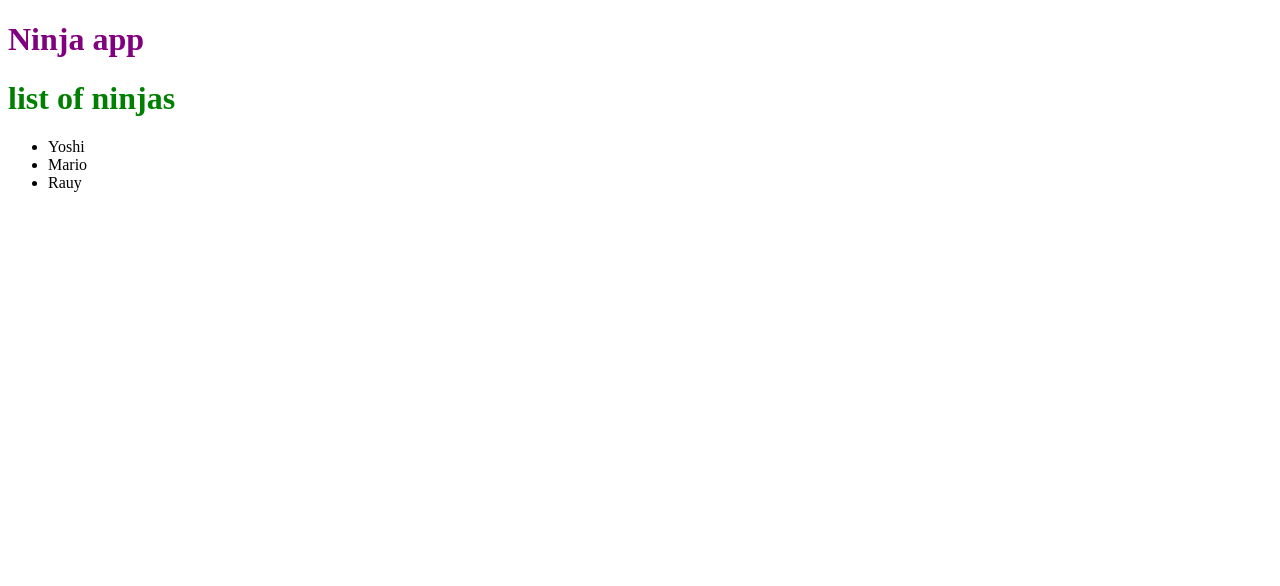
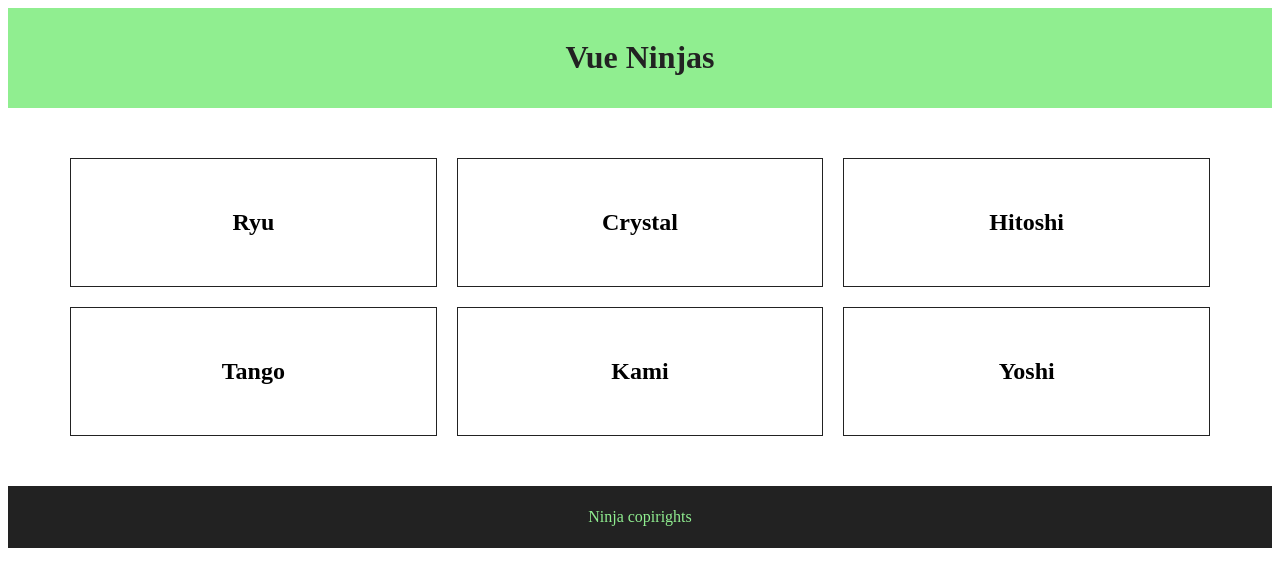
Before and after one commit to shengo333/vuejs2-tut, a Vue app: page / in a window 1280 px wide. Shown: the top 586 px of the page. Built offline with nearby package versions, Linux system fonts and the light colour scheme.

Commit message:
more components

```diff
--- a/src/App.vue
+++ b/src/App.vue
@@ -1,22 +1,28 @@
 <template>
   <div>
-    <h1>{{title}}</h1>
-    <ninjas></ninjas>
+    <Header />
+    <Ninjas />
+    <Footer />
+
   </div>
 </template>
 
 <script>
 
-import ninjas from './assets/NetNinjas.vue'
+import Header from './components/Header.vue'
+import Footer from './components/footer.vue'
+import Ninjas from './components/Ninjas.vue'
 
 
 export default {
     components:{
-        'ninjas': ninjas
+         Header,
+         Footer,
+         Ninjas,
     },
   data(){
     return{
-      title: 'Ninja app'
+
     }
   }
 }
--- /dev/null
+++ b/src/components/Header.vue
@@ -0,0 +1,28 @@
+<template>
+  <header>
+      <h1>{{title}}</h1>
+  </header>
+</template>
+
+<script>
+export default {
+    data(){
+        return{
+            title: 'Vue Ninjas'
+        }
+    }
+}
+</script>
+
+<style scoped>
+
+header{
+    background: lightgreen;
+    padding: 10px;
+}
+h1{
+    color: #222;
+    text-align: center;
+}
+
+</style>
--- /dev/null
+++ b/src/components/Ninjas.vue
@@ -0,0 +1,53 @@
+<template>
+    <div id="ninjas">
+        <ul>
+            <li v-for="ninja in ninjas" :key="ninja" @click="ninja.show=!ninja.show">
+                <h2>{{ninja.name}}</h2>
+                <h3 v-show="ninja.show">{{ninja.speciality}}</h3>
+            </li>
+        </ul>
+    </div>
+</template>
+
+<script>
+export default {
+    data(){
+        return{
+            ninjas: [
+                {name: 'Ryu', speciality: 'Vue Components', show: false},
+                {name: 'Crystal', speciality: 'HTML Wizardry', show: false},
+                {name: 'Hitoshi', speciality: 'Click Events', show: false},
+                {name: 'Tango', speciality: 'Conditionals', show: false},
+                {name: 'Kami', speciality: 'Webpack', show: false},
+                {name: 'Yoshi', speciality: 'Data Diggin', show: false}
+            ]
+        }
+    }
+}
+</script>
+
+<style scoped>
+
+#ninjas{
+    width: 100%;
+    max-width: 1200px;
+    margin: 40px auto;
+    padding: 0 20px;
+    box-sizing: border-box;
+}
+ul{
+    display: flex;
+    flex-wrap: wrap;
+    list-style-type: none;
+    padding: 0;
+}
+li{
+    flex-grow: 1;
+    flex-basis: 300px;
+    text-align: center;
+    padding: 30px;
+    border: 1px solid #222;
+    margin: 10px;
+}
+
+</style>
--- /dev/null
+++ b/src/components/footer.vue
@@ -0,0 +1,28 @@
+<template>
+  <footer>
+    <p>{{copyright}}</p>
+     </footer>
+</template>
+
+<script>
+export default {
+    data(){
+        return{
+            copyright: 'Ninja copirights'
+        }
+    }
+}
+</script>
+
+<style scoped>
+
+footer{
+    background: #222;
+    padding: 6px;
+}
+p{
+    color: lightgreen;
+    text-align: center;
+}
+
+</style>
```
